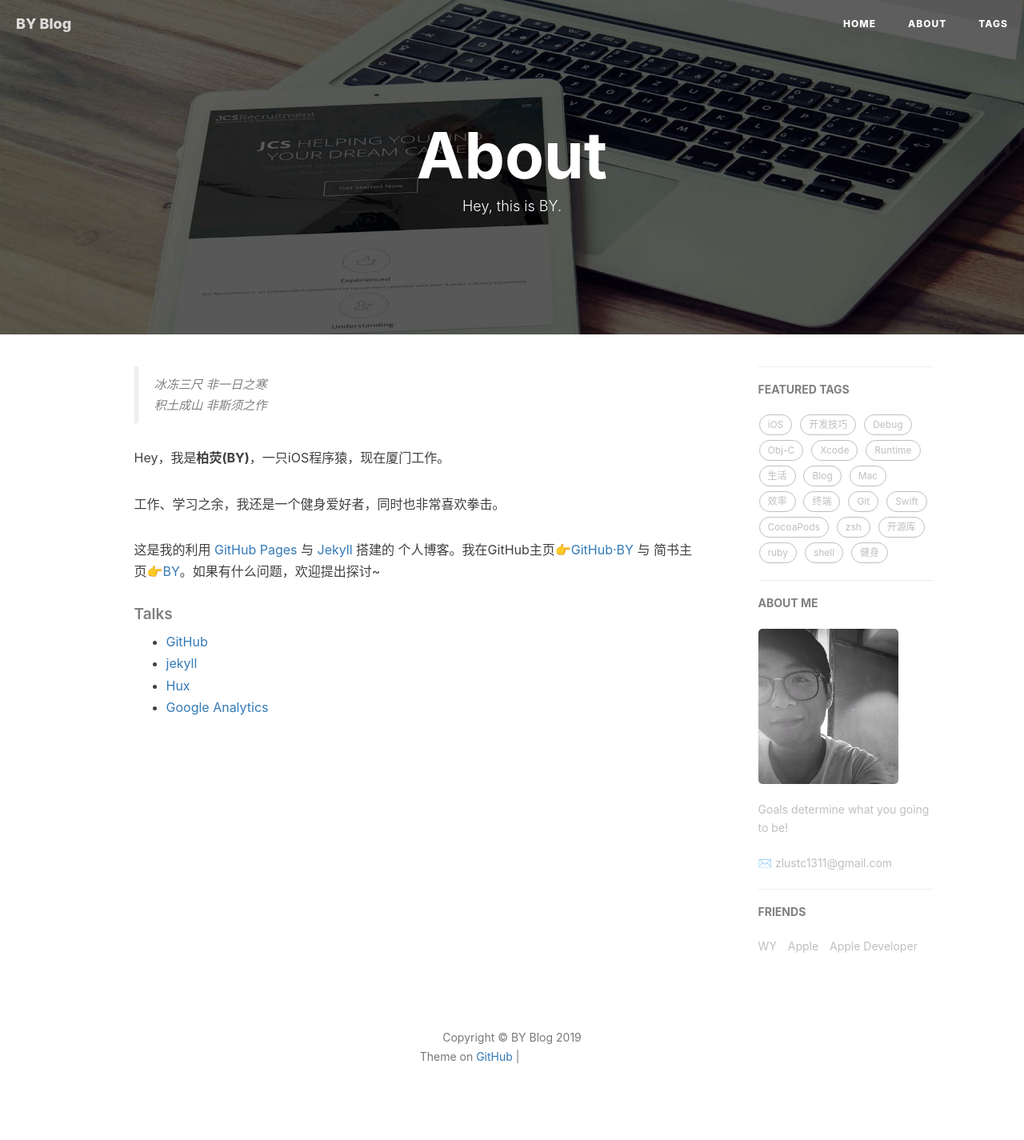
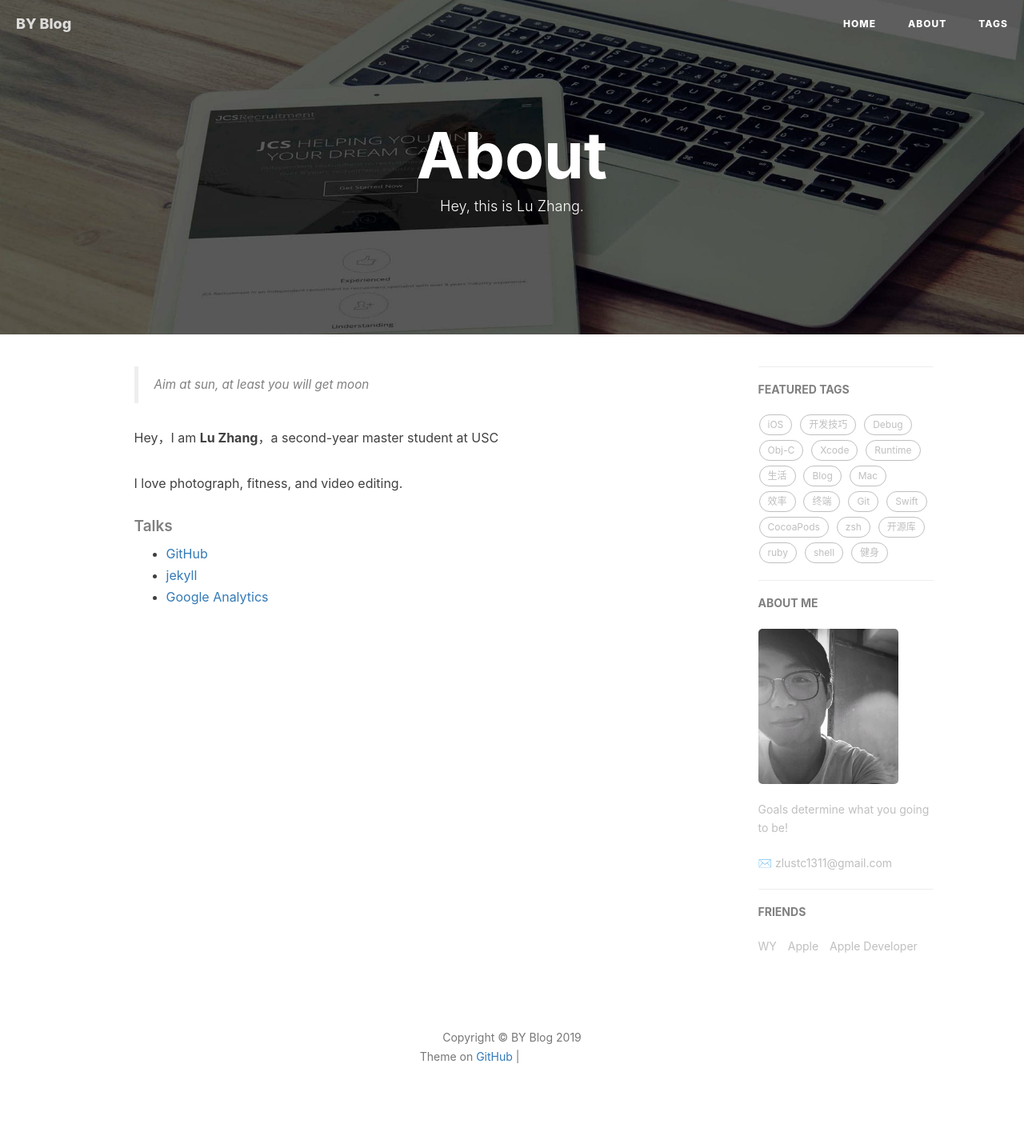
Before and after one commit to luiscoding/luiscoding2.github.io, a Jekyll site: the page built from about.html, in a window 1280 px wide. Shown: the whole page at 80% size. Built offline with Jekyll 4.4.1, drawn with Linux system fonts in a browser that asks for light colours; nearby versions of some CDN libraries; comment, search, counter and statistics services are not loaded; grey boxes are pictures that could not be loaded.

Commit message:
about information

```diff
--- a/about.html
+++ b/about.html
@@ -1,7 +1,7 @@
 ---
 layout: page
 title: "About"
-description: "Hey, this is BY."
+description: "Hey, this is Lu Zhang."
 header-img: "img/post-bg-rwd.jpg"
 ---
 
@@ -15,14 +15,12 @@ header-img: "img/post-bg-rwd.jpg"
 <div class="zh post-container">
 
     <!--copied from markdown -->
-    <blockquote><p>冰冻三尺 非一日之寒<br>
-    积土成山 非斯须之作</p></blockquote>
+    <blockquote><p>Aim at sun, at least you will get moon<br>
+    </p></blockquote>
 
-    <p>Hey，我是<strong>柏荧(BY)</strong>，一只iOS程序猿，现在厦门工作。</p>
+    <p>Hey，I am <strong>Lu Zhang</strong>，a second-year master student at USC</p>
 
-    <p>工作、学习之余，我还是一个健身爱好者，同时也非常喜欢拳击。</p>
-
-    <p>这是我的利用 <a href="https://pages.github.com/">GitHub Pages</a> 与 <a href="http://jekyll.com.cn/">Jekyll</a> 搭建的 个人博客。我在GitHub主页<a href="https://github.com/qiubaiying">👉GitHub·BY</a> 与 简书主页<a href="https://http://www.jianshu.com/u/e71990ada2fd">👉BY</a>。如果有什么问题，欢迎提出探讨~</p>
+    <p>I love photograph, fitness, and video editing.</p>
 
     <p></p>
 
@@ -31,7 +29,6 @@ header-img: "img/post-bg-rwd.jpg"
     <ul>
         <li><a href="https://github.com">GitHub</a></li>
         <li><a href="http://jekyll.com.cn/">jekyll</a></li>
-        <li><a href="http://huangxuan.me/">Hux</a></li>
         <li><a href="https://analytics.google.com/analytics">Google Analytics</a></li>
     </ul>
 </div>
```
